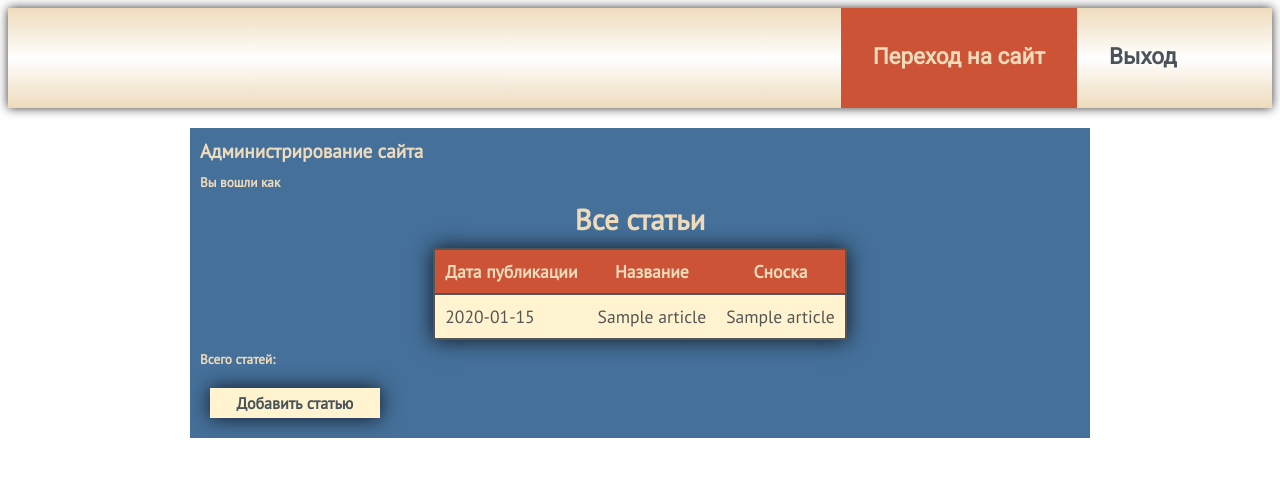
After one commit to Arstep/site_blog, a PHP site: page /admin.php?action=list in a window 1280 px wide. The commit adds this page. Shown: the top 477 px of the page. Run offline with PHP 8.4, Linux system fonts and the light colour scheme; tables that the repository leaves empty hold one stand-in row (values such as "Sample post"); some libraries are stand-ins or nearby versions.

Commit message:
no comment

```diff
--- /dev/null
+++ b/admin.php
@@ -0,0 +1,18 @@
+<?php
+
+require( "config.php" );
+session_start();
+
+
+
+$controller = new Controller_Admin();
+
+$action = isset($_GET['action']) ? $_GET['action'] : false;
+
+switch ($action){
+    case 'list':
+        $controller->listArticles(1000);
+        break;
+    default:
+        $controller->homepage();
+}
--- /dev/null
+++ b/admin/list_articles.php
@@ -0,0 +1,43 @@
+
+
+
+<?php //if ( isset( $results['errorMessage'] ) ) { ?>
+<!--    <div class="errorMessage">--><?php //echo $results['errorMessage'] ?><!--</div>-->
+<?php //} ?>
+<!---->
+<!---->
+<?php //if ( isset( $results['statusMessage'] ) ) { ?>
+<!--    <div class="statusMessage">--><?php //echo $results['statusMessage'] ?><!--</div>-->
+<?php //} ?>
+
+<section>
+    <h1>Администрирование сайта</h1>
+    <h5>Вы вошли как </h5>
+    <h2>Все статьи</h2>
+    <table>
+        <tr>
+            <th>Дата публикации</th>
+            <th>Название</th>
+            <th>Сноска</th>
+        </tr>
+
+        <?php foreach ($this->listArticles as $article => $instance) { ?>
+
+            <tr onclick="location='admin.php?action=editArticle&id=<?php echo $instance['id']?>'">
+                <td><?php echo $instance['pubdate']?></td>
+                <td>
+                    <?php echo $instance['title']?>
+                </td>
+                <td>
+                    <?php echo $instance['subtitle']?>
+                </td>
+            </tr>
+
+        <?php } ?>
+
+    </table>
+
+    <h5>Всего статей:  </h5>
+
+    <a href="admin.php?action=newArticle">Добавить статью</a>
+</section>
--- /dev/null
+++ b/admin/templates/header.php
@@ -0,0 +1,27 @@
+<!DOCTYPE html>
+<html lang="ru">
+<head>
+    <meta charset="UTF-8">
+    <meta name="viewport" content="width=device-width initial-scale=1">
+    <meta name="viewport" content="width=1000">
+
+    <title>Администрирование сайта</title>
+    <link rel="stylesheet" type="text/css" href="http://yui.yahooapis.com/3.18.1/build/cssreset/cssreset-min.css">
+    <link rel="stylesheet" type="text/css" href="css/admin_style.css">
+    <link rel="icon" href="ico/sailboat.ico" type="image/gif">
+</head>
+
+<body>
+
+<header>
+    <nav>
+        <ul>
+            <li>
+                <a href="index.php">Переход на сайт</a>
+            </li>
+            <li>
+                <a href="#">Выход</a>
+            </li>
+        </ul>
+    </nav>
+</header>
--- a/config.php
+++ b/config.php
@@ -1,11 +1,25 @@
 <?php
 /*
- * В базу внести пути фоток
+ *
  * */
 
 
 const LOT_ARTICLES = 4; // количество своих статей в меню на главной странице
 const LOT_LINKS = 6; // количество ссылок на внешние статьи в меню на главной странице
 const DB_DSN = "mysql:host=localhost;dbname=site_blog;charset=utf8";
-const DB_USERNAME = '***';
-const DB_PASSWORD = '***';
+const DB_USERNAME = 'blog';
+const DB_PASSWORD = 'blog';
+
+$dbPdo = new PDO(DB_DSN, DB_USERNAME, DB_PASSWORD);
+
+function __autoload($className)
+{
+    $name = explode('_', $className);
+    switch ($name[0]){
+        case 'Controller':
+            require_once 'controllers/' . $name[0] . $name[1] . '.php';
+            break;
+        case 'Model':
+            require_once 'models/' . $name[0] . $name[1] . '.php';
+    }
+}
--- /dev/null
+++ b/controllers/ControllerAdmin.php
@@ -0,0 +1,19 @@
+<?php
+class Controller_Admin
+{
+    public $model;          // объект конкретной статьи
+    public $listArticles;   //@param array - массив своих статей в меню на главной странице
+    public $links;          //@param array - массив ссылок на внешние статьи в меню на главной странице
+
+    public function __construct()
+    {
+
+    }
+
+    public function listArticles($limit)
+    {
+        $this->listArticles = Model_Article::getListArticles($limit);
+        include_once 'admin/templates/header.php';
+        include_once 'admin/list_articles.php';
+    }
+}
--- /dev/null
+++ b/css/admin_style.css
@@ -0,0 +1,137 @@
+@import 'https://fonts.googleapis.com/css?family=Roboto';
+@import 'https://fonts.googleapis.com/css?family=Ubuntu+Condensed';
+@import 'https://fonts.googleapis.com/css?family=PT+Sans';
+
+body {
+    font-family: 'PT Sans', verdana, sans-serif;
+}
+
+header {
+    height: 100px;
+    margin: 0 auto;
+    max-width: 1920px;
+    /*position: relative;*/
+}
+
+header nav {
+    background: linear-gradient(#EEDBBC, #fff, #EEDBBC);
+    height: 100px;
+    width: inherit;
+    position: relative;
+    -webkit-box-shadow: 0 0 50px rgba(0,0,0,0.8);
+    box-shadow: 0 0 10px rgba(0,0,0,0.8);
+}
+
+header nav > ul {
+    float: right;
+    margin: 0 5% 0 auto;
+    padding: 0;
+    height: inherit;
+}
+
+header nav li  {
+    color: rgb(74,83,90);
+    height: inherit;
+    float: left;
+    text-align: center;
+    list-style: none;
+    padding: 0 2em;
+    transition: all 0.2s linear;
+}
+
+header nav li:nth-of-type(1) {
+    background: #CC5335;
+    color: rgb(238, 219, 188);
+}
+
+header nav li:hover {
+    background: #CC5335;
+    color: rgb(238, 219, 188);
+}
+
+header nav li > a {
+    display: block;
+    font: bold 1.4em  'Roboto', verdana, sans-serif;
+    text-decoration: none;
+    color: inherit;
+    margin: 35px 0 0 0;
+}
+
+
+
+
+section{
+    width: 900px;
+    margin: 20px auto;
+    background: #45709A;
+    color: rgb(238, 219, 188);
+    overflow: hidden;
+}
+
+h1, h2, h5 {
+    margin: 10px;
+}
+
+h1 {
+    font-size: 1.2em;
+    font-weight: bold;
+}
+
+h2{
+    font-size: 1.8em;
+    text-align: center;
+}
+
+table {
+    font-size: 1.1em;
+    max-width: 860px;
+    color: #555;
+    margin: auto;
+    border-collapse: collapse;
+    background: rgb(238, 219, 188);
+    -webkit-box-shadow: 0 0 20px rgba(0,0,0,0.8);
+    box-shadow: 0 0 20px rgba(0,0,0,0.8);
+}
+
+tr, th, td {
+    padding: 10px;
+    text-align: left;
+}
+
+table, th {
+    border: solid 2px #555;
+}
+
+th {
+    border-left: none;
+    border-right: none;
+    background: rgb(204, 83, 53);
+    color: rgb(238, 219, 188);
+    font-weight: 600;
+    text-align: center;
+}
+
+tr:nth-of-type(2n) {
+    background: #fff4cf;
+}
+
+tr:hover, a:hover {
+    background: #ddd;
+    cursor: pointer;
+}
+
+section a {
+    display: block;
+    background: #fff4cf;
+    height: 30px;
+    width: 170px;
+    text-align: center;
+    font-size: 1em;
+    font-weight: bold;
+    text-decoration: none;
+    color: rgb(74,83,90);
+    line-height: 30px;
+    margin: 20px;
+    -webkit-box-shadow: 0 0 20px rgba(0,0,0,0.8);
+    box-shadow: 0 0 20px rgba(0,0,0,0.8);
+}
--- /dev/null
+++ b/views/contact.php
@@ -0,0 +1,6 @@
+<div>
+    Написать письмо
+</div>
+<div id="link_admin">
+    <a href="admin.php?action=list">Вход для администратора</a>
+</div>
```
Also changed, not shown: controllers/ControllerUse.php (+7 -5 lines), css/blog_style.css (+10 -10 lines), index.php (+3 -21 lines), views/homepage.php (+7 -6 lines), views/templates/header.php (+5 -8 lines).
